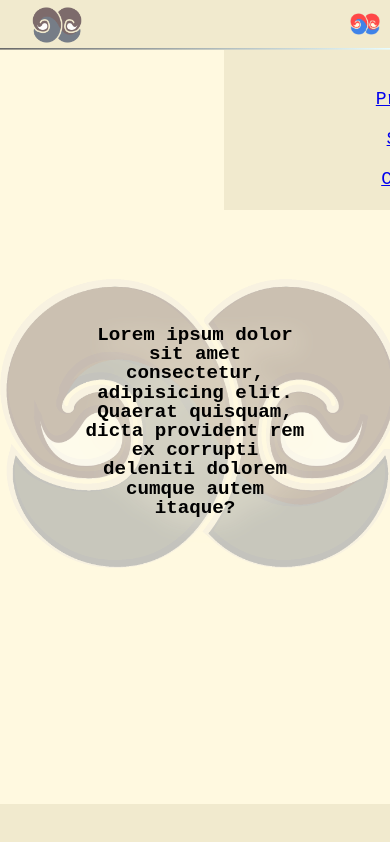
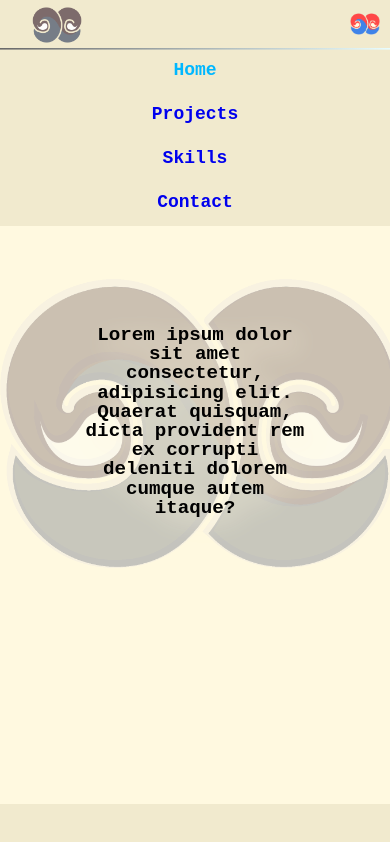
Before and after one commit to dhchung317/portfolio-react, a React (Create React App) app: page / in a window 390 px wide. Both pictures are taken after a click on the button 365 px from the left and 25 px from the top of the page. Built offline with nearby package versions, Linux system fonts and the light colour scheme; no server answers.

Commit message:
functioning burger

```diff
--- a/src/App.css
+++ b/src/App.css
@@ -70,6 +70,7 @@ a:visited {
   --offWhite: #f1eace;
   --offWhite2: #f1eace;
   --uBlue: #00b7ff;
+  --uBlue2: #58d0ff91;
   --mainBlack: #222;
   --mainGrey: #ececec;
   --darkGrey: #cfcfcf;
@@ -133,7 +134,7 @@ a:visited {
   height: 50px;
   width: 100%;
   background: var(--offWhite);
-  z-index: 1;
+  z-index: 1000000;
   background-image: linear-gradient(120deg, #696969 0%, #e8fdff 100%);
   background-repeat: no-repeat;
   background-size: 100% 0.1em;
@@ -164,6 +165,7 @@ a:visited {
   padding-right: 20px;
   width: 50px;
   height: 50px;
+  z-index: -1;
 }
 
 .nav-logo img:hover {
@@ -616,18 +618,23 @@ footer {
   .show-nav {
     visibility: visible;
   }
-  .hamburger {
-    position: absolute;
+  .nav{
+    position: fixed;
     margin:0;
     top: 50px;
-    right: -50px;
+    left: 0px;
+    right:0px;
+    width: 100%;
+    background: var(--offWhite);
+    z-index: 10000;
+  }
+  .hamburger {
     visibility: visible;
     width: 100vw;
-    display: table;
+    /* display: table; */
     /* margin-top: 50px; */
     text-align: center;
     float: left;
-    z-index: 10000;
     background-color: var(--offWhite);
   }
 
@@ -635,10 +642,26 @@ footer {
     margin-left: 0;
     height: 40px;
     width: 100vw;
-    display: table-row;
+    display: table;
   }
+
+  .hamburger li:hover {
+    background-color: var(--uBlue2);
+    transition: var(--allTransition);
+  }
+
   .hamburger a {
+    text-decoration: none;
+    font-weight: 700;
+    padding-top: 5px;
+    vertical-align: middle;
     width: 100vw;
+  }
+
+  .hamburger span {
+    height: 40px;
+    display: table-cell;
+    vertical-align: middle;
   }
 
   .underline {
--- a/src/components/Navbar.js
+++ b/src/components/Navbar.js
@@ -45,10 +45,10 @@ export default function Navbar() {
 
             <div className="nav">
                 <ul className={open && windowDimensions.width < 700 ? "show-nav hamburger" : "nav-links"}>
-                    <li className="one"><NavLink exact to="/" activeClassName="active-link">Home</NavLink></li>
-                    <li className="two"><NavLink to="/projects" activeClassName="active-link">Projects</NavLink></li>
-                    <li className="three"> <NavLink to="/skills" activeClassName="active-link">Skills</NavLink></li>
-                    <li className="four"><NavLink to="/contact" activeClassName="active-link">Contact</NavLink></li>
+                    <li className="one"><NavLink exact to="/" activeClassName="active-link"><span>Home</span></NavLink></li>
+                    <li className="two"><NavLink to="/projects" activeClassName="active-link"><span>Projects</span></NavLink></li>
+                    <li className="three"> <NavLink to="/skills" activeClassName="active-link"><span>Skills</span></NavLink></li>
+                    <li className="four"><NavLink to="/contact" activeClassName="active-link"><span>Contact</span></NavLink></li>
                     <hr className="underline" />
                 </ul>
             </div>
```
